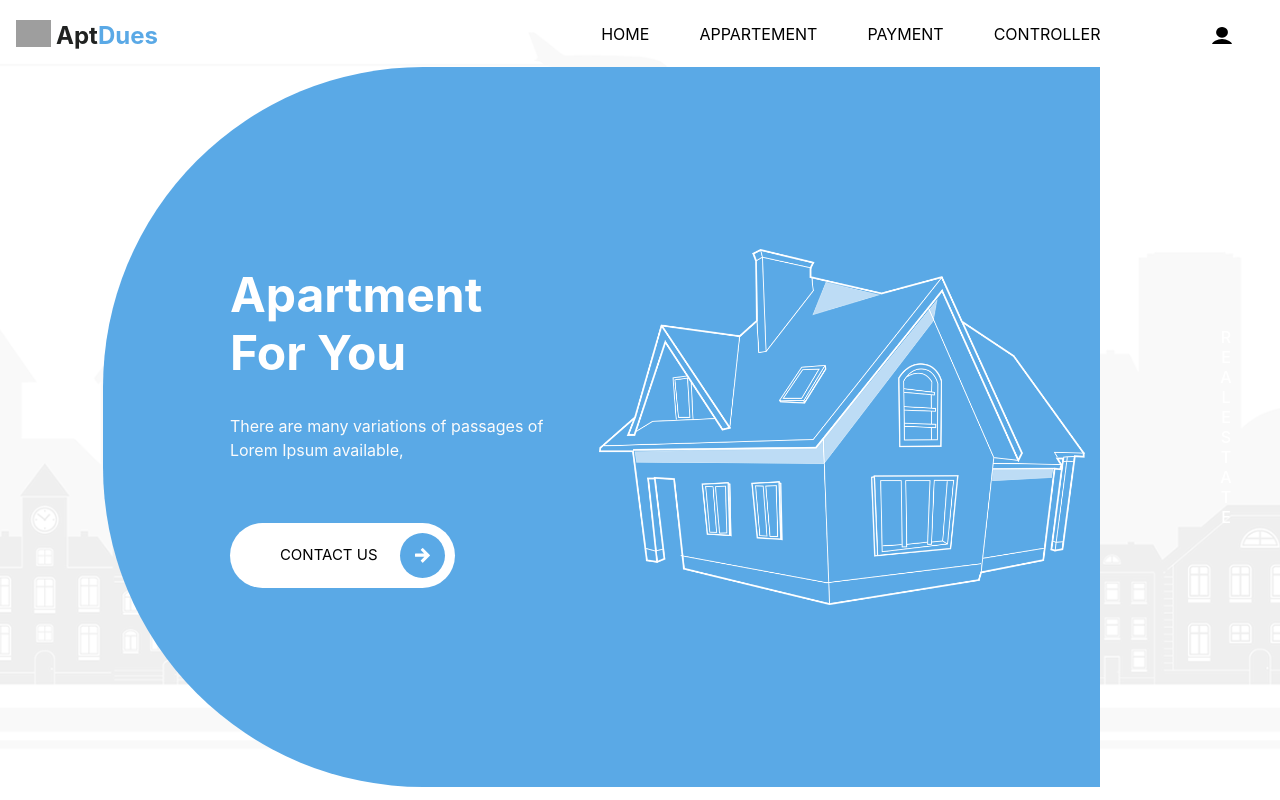
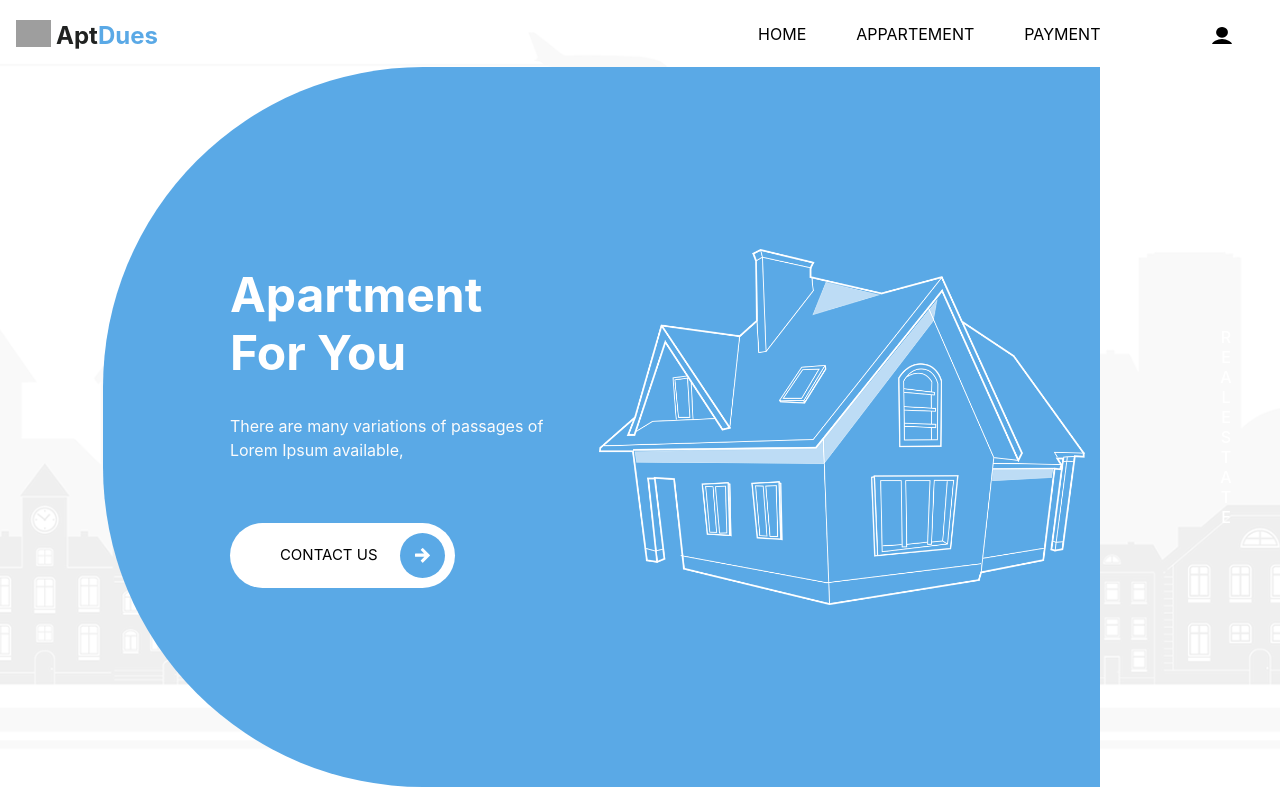
Before and after one commit to HamzaHarrass/AptDues, a React (Vite) app in the folder client/: page / in a window 1280 px wide. Shown: the top 800 px of the page. Built offline with nearby package versions, Linux system fonts and the light colour scheme; grey boxes are pictures that could not be loaded.

Commit message:
somme update

```diff
--- a/client/src/assets/views/common/Navbar.jsx
+++ b/client/src/assets/views/common/Navbar.jsx
@@ -36,9 +36,6 @@ const Navbar = () => {
             <li className="nav-item">
               <a onClick={() => navigate("/paiement")} className="nav-link" href=""> Payment  </a>
             </li>
-            <li className="nav-item">
-              <a onClick={() => navigate("/controller")} className="nav-link" href=""> Controller  </a>
-            </li>
           </ul>
           <div className="user_option">
             <a href="" className="user_login_link">
```
